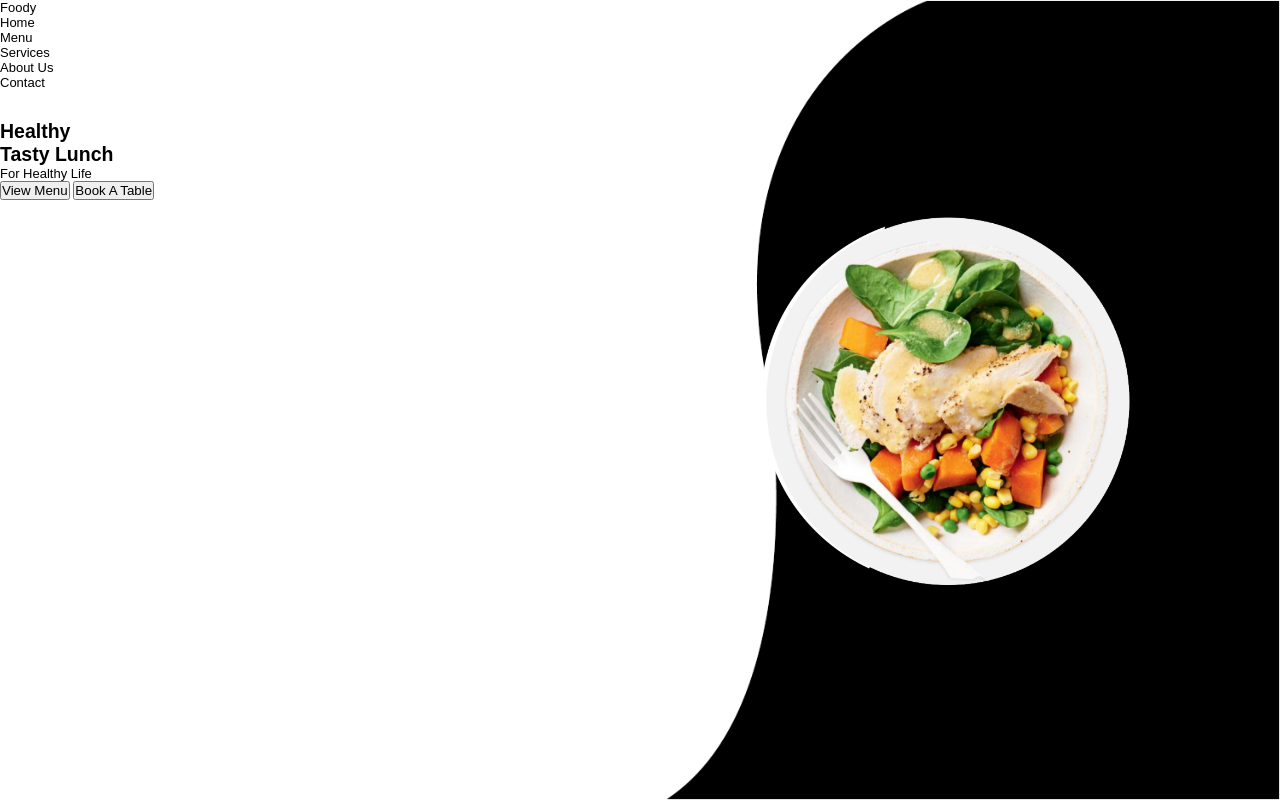
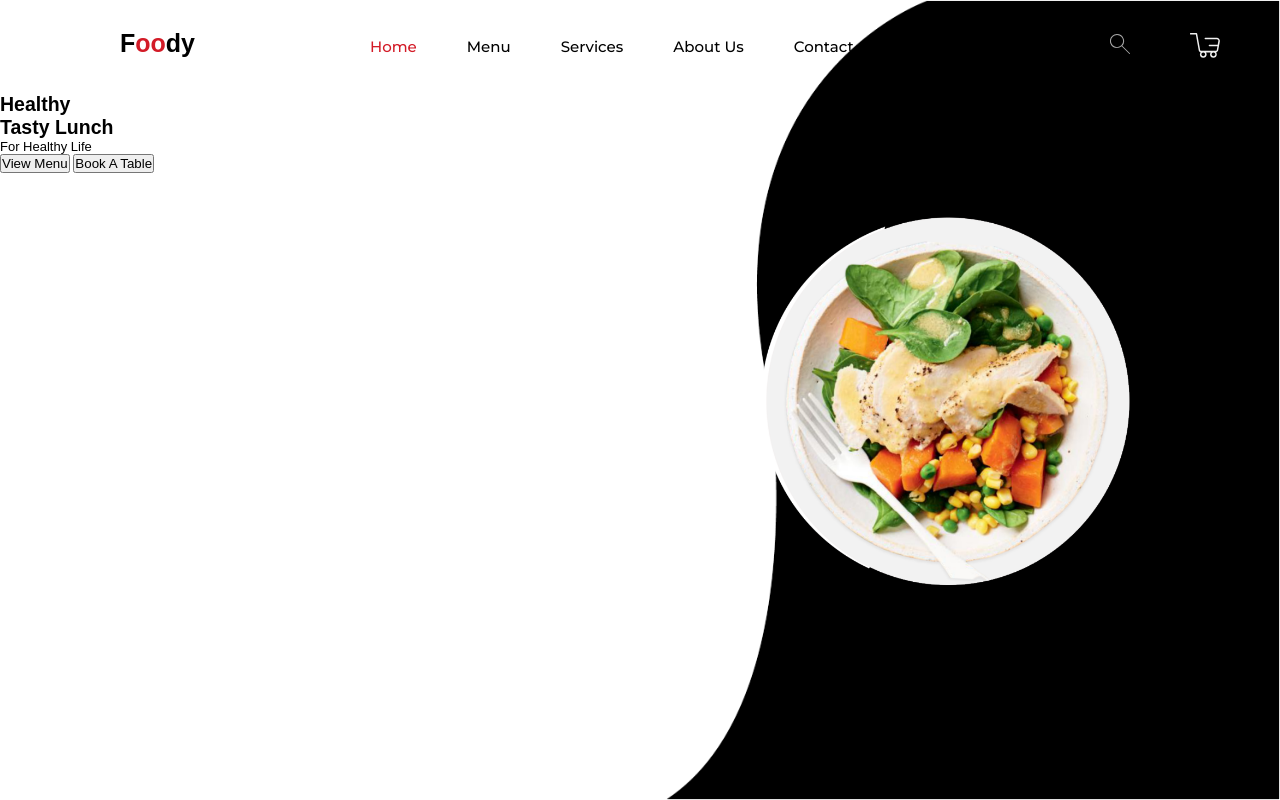
Before and after one commit to ThevergeOn/Tamrin1, a plain HTML site: page index.html in a window 1280 px wide. Drawn offline with Linux system fonts and the light colour scheme.

Commit message:
Creat a header with navbar and put navbar element into that and put two icon (search icon and shop bag icon)

```diff
--- a/Assest/Css/Style.css
+++ b/Assest/Css/Style.css
@@ -15,3 +15,66 @@ body {
   background-attachment: fixed;
   background-size: 400px 400px, contain;
 }
+nav {
+  margin: 13px auto;
+  display: flex;
+  align-items: center;
+  max-width: 1300px;
+  justify-content: space-between;
+  z-index: 10;
+}
+.nav-name {
+  padding: 5px 150px 5px 120px;
+  font-size: 25px;
+  font-weight: bold;
+}
+.nav-name span {
+  color: #d31b27;
+}
+.nav-item {
+  display: flex;
+}
+.nav-item ul {
+  display: flex;
+  align-items: center;
+  list-style: none;
+  align-items: center;
+}
+.nav-item li {
+  font-family: "Montserrat", sans-serif;
+  padding: 13px 25px;
+  font-size: 15px;
+  font-weight: 500;
+  color: black;
+}
+.nav-item li:first-child {
+  color: #d31b27;
+}
+.nav-search ul{
+  list-style: none;
+  display: flex;
+  flex-direction: row;
+  align-items: center;
+  justify-content: center;
+  justify-items: center;
+  margin-right: 50px;
+}
+.search-icon {
+  background-image: url(../Images/search_icon.svg);
+  background-repeat: no-repeat;
+  opacity: 0.7;
+  width: 20px;
+  height: 30px;
+  margin: 5px 10px 0px 0px;
+  text-align: center;
+  align-items: center;
+}
+.bag-icon {
+  background-image: url(../Images/basket_icon.svg);
+   background-repeat: no-repeat;
+  width: 30px;
+  height: 50px;
+  margin: 17px 10px 0px 50px;
+  text-align: center;
+  align-items: center;
+}
```
